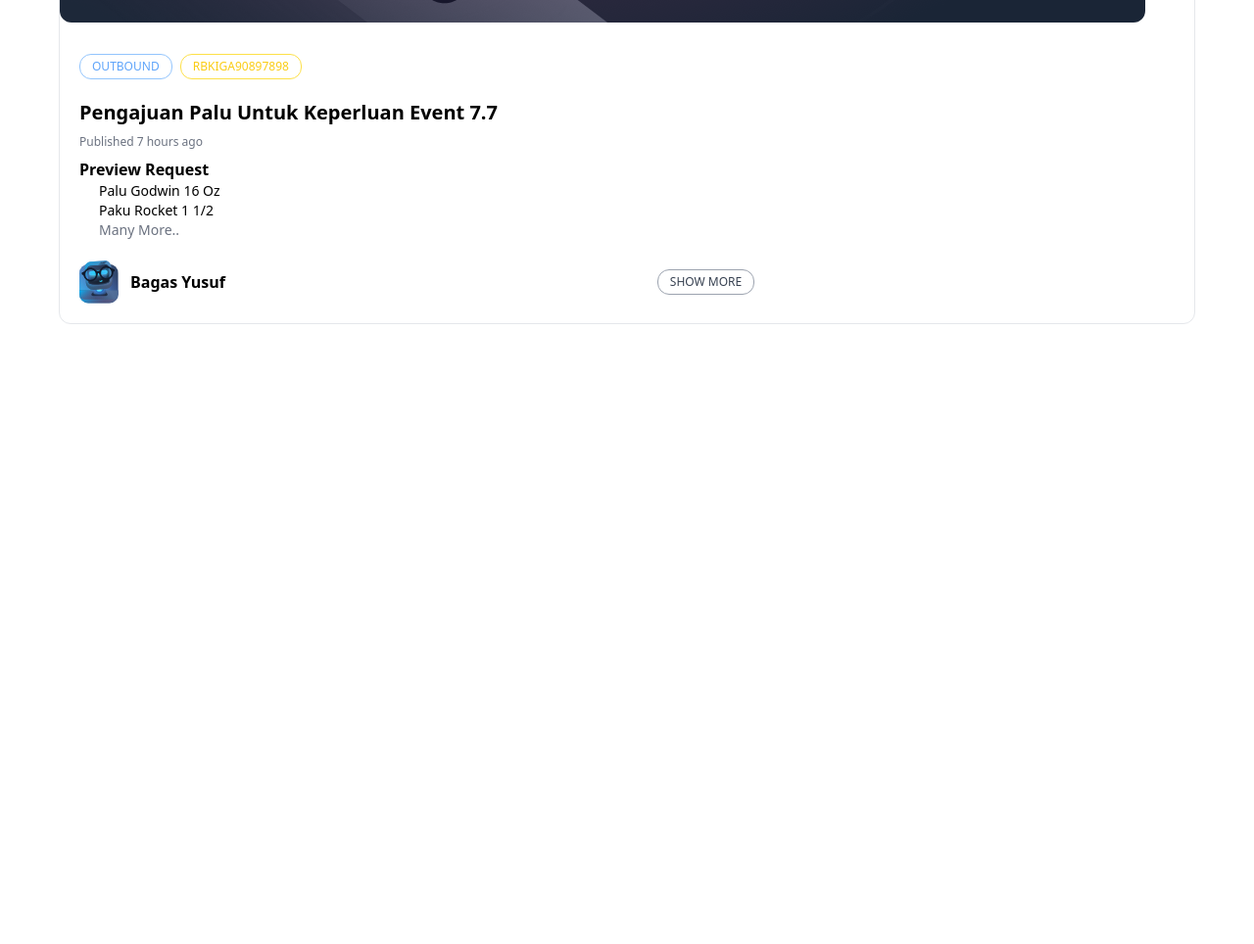
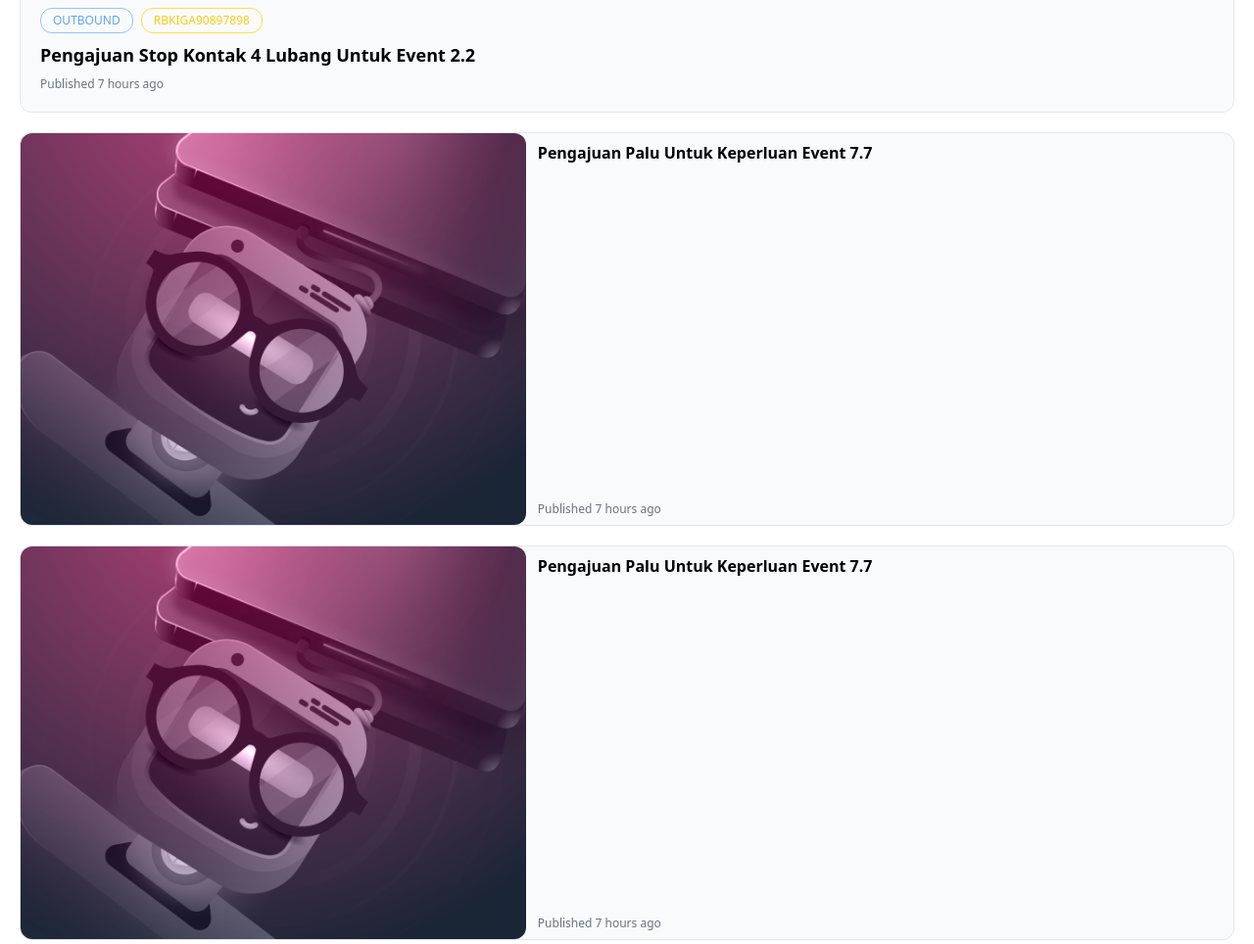
Before and after one commit to bagasysf/sampe-mana, a plain HTML site: page index.html in a window 1280 px wide. Shown: the part 1100-2064 px from the top of the page at 98% size. Before the commit the page ends 1499 px from the top, so only its background shows below. Drawn offline with nearby package versions, Linux system fonts and the light colour scheme.

Commit message:
complete make a index page

```diff
--- a/index.html
+++ b/index.html
@@ -10,9 +10,9 @@
     <title>Document</title>
 </head>
 <body>
-    <section class="px-6 py-8 py-5">
+    <section class="px-5 py-3">
         <!--Navbar Section-->
-        <nav class="flex justify-between items-center py-2 border border-gray-200">
+        <nav class="flex justify-between items-center py-2">
 
             <!--Logo Navbar-->
             <div>
@@ -81,7 +81,7 @@
         <!--End Navbar Section-->
 
         <!--Header Section-->
-        <header class="border border-gray-200 py-6 space-y-6">
+        <header class="py-6 space-y-6">
             <h1 class="text-3xl text-center">Latest <span class="text-blue-500">Sampe Mana</span> Requests</h1>
 
             <!--Dropdown Category-->
@@ -107,54 +107,32 @@
         <!--End Header Section-->
 
         <!--Main Section-->
-        <main class="py-1">
+        <main class="py-6 space-y-5">
 
             <!--Featured Card Request-->
-            <div class="grid grid-cols-8 my-8 bg-gray-50 border border-gray-200 bg-white rounded-xl mx-9">
+            <div class="bg-gray-50 border border-gray-200 rounded-xl">
                 <!--Image Request-->
-                <div class="col-span-8">
+                <div>
                     <img src="./img/illustration-1.png" alt="" class="rounded-xl">
                 </div>
                 <!--Image Request End-->
 
                 <!--Preview Request-->
-                <div class="px-5 col-span-8 py-5">
+                <div class="p-5">
                     <!--Detail Request-->
-                    <div class="col-span-8 space-y-2">
+                    <div class="space-y-2">
                         <div class="space-x-1">
-                            <div class="uppercase border rounded-xl inline-flex px-3 py-1 text-xs border-blue-300 text-blue-400 my-3">
+                            <div class="inline-flex uppercase border border-blue-300 rounded-xl px-3 py-1 text-xs text-blue-400">
                                 <span>Outbound</span>
                             </div>
-                            <div class="uppercase border rounded-xl inline-flex px-3 py-1 text-xs border-yellow-300 text-yellow-400 my-3">
+                            <div class="inline-flex uppercase border border-yellow-300 rounded-xl px-3 py-1 text-xs text-yellow-400">
                                 <span>RBKIGA90897898</span>
                             </div>
                         </div>
-                        <h1 class="text-xl font-semibold">Pengajuan Palu Untuk Keperluan Event 7.7</h1>
+                        <h1 class="text-lg font-semibold">Pengajuan Stop Kontak 4 Lubang Untuk Event 2.2</h1>
                         <div class="text-xs text-gray-500"><span>Published <time>7 hours ago</time></span></div>
-                        <div class="text-base font-light">
-                            <div class="font-semibold">Preview Request</div>
-                            <ul class="pl-5 text-sm">
-                                <li class="truncate"><span>Palu</span> <span>Godwin</span> <span>16 Oz</span></li>
-                                <li class="truncate"><span>Paku</span> <span>Rocket</span> <span>1 1/2</span></li>
-                                <li class="truncate text-gray-500"><span>Many More..</span></li>
-                            </ul>
-                        </div>
                     </div>
                     <!--End Detail Request-->
-
-                    <!--Author Section-->
-                    <div class="flex justify-between pt-5">
-                        <div class="col-span-1">
-                            <img src="./img/lary-avatar.svg" class="w-10" alt="">
-                        </div>
-                        <div class="col-span-3 text-base font-semibold self-center px-3">
-                            <span>Bagas Yusuf</span>
-                        </div>
-                        <div class="col-span-3 uppercase self-center border m-auto py-1 rounded-xl text-xs px-3 text-gray-700 border-gray-400">
-                            <a href="#">Show More</a>
-                        </div>
-                    </div>
-                    <!--End Author Section-->
 
                 </div>
                 <!--End Preview Request-->
@@ -162,8 +140,94 @@
             </div>
             <!--End Featured Card-->
 
+            <!--Request Card Request-->
+            <div class="grid grid-cols-12 bg-gray-50 border border-gray-200 rounded-xl">
+                <!--Image Request-->
+                <div class="col-span-5">
+                    <img src="./img/illustration-1.png" alt="" class="rounded-xl">
+
+                </div>
+                <!--Image Request End-->
+
+                <!--Preview Request-->
+                <div class="col-span-7 px-3 py-2">
+                    <!--Detail Request-->
+                    <div class="flex flex-col h-full justify-between">
+                        <h1 class="text-base font-semibold">Pengajuan Palu Untuk Keperluan Event 7.7</h1>
+                        <div class="text-xs text-gray-500"><span>Published <time>7 hours ago</time></span></div>
+                    </div>
+                    <!--End Detail Request-->
+
+                </div>
+                <!--End Preview Request-->
+
+            </div>
+            <!--End Request Card-->
+
+            <!--Request Card Request-->
+            <div class="grid grid-cols-12 bg-gray-50 border border-gray-200 rounded-xl">
+                <!--Image Request-->
+                <div class="col-span-5">
+                    <img src="./img/illustration-1.png" alt="" class="rounded-xl">
+
+                </div>
+                <!--Image Request End-->
+
+                <!--Preview Request-->
+                <div class="col-span-7 px-3 py-2">
+                    <!--Detail Request-->
+                    <div class="flex flex-col h-full justify-between">
+                        <h1 class="text-base font-semibold">Pengajuan Palu Untuk Keperluan Event 7.7</h1>
+                        <div class="text-xs text-gray-500"><span>Published <time>7 hours ago</time></span></div>
+                    </div>
+                    <!--End Detail Request-->
+
+                </div>
+                <!--End Preview Request-->
+
+            </div>
+            <!--End Request Card-->
+
+            <!--Request Card Request-->
+            <div class="grid grid-cols-12 bg-gray-50 border border-gray-200 rounded-xl">
+                <!--Image Request-->
+                <div class="col-span-5">
+                    <img src="./img/illustration-1.png" alt="" class="rounded-xl">
+
+                </div>
+                <!--Image Request End-->
+
+                <!--Preview Request-->
+                <div class="col-span-7 px-3 py-2">
+                    <!--Detail Request-->
+                    <div class="flex flex-col h-full justify-between">
+                        <h1 class="text-base font-semibold">Pengajuan Palu Untuk Keperluan Event 7.7</h1>
+                        <div class="text-xs text-gray-500"><span>Published <time>7 hours ago</time></span></div>
+                    </div>
+                    <!--End Detail Request-->
+
+                </div>
+                <!--End Preview Request-->
+
+            </div>
+            <!--End Request Card-->
+
         </main>
         <!--End Section-->
+
+        <footer class="py-6 space-y-5">
+            <h1 class="text-2xl text-center">Want to make use <span class="font-semibold text-blue-500">better?</span> Yea, you can give us your <span class="font-semibold text-blue-500">suggestion</span></h1>
+            <form action="#" class="flex justify-center flex-col px-8 space-y-3 pb-5">
+                <input class="text-center border border-gray-300 rounded-full w-full py-2" type="text" placeholder="Write your suggestion here">
+                <button class="text-center text-white font-semibold uppercase bg-blue-500 rounded-full w-full py-2" type="text">Send</button>
+            </form>
+            <h1 class="text-4xl text-blue-500 font-semibold text-center">Samana</h1>
+            <p class="text-center">We try to make everything is full of transparency, we hope everyone will know the process of request itself. And there is no bad thoughts again. May <span class="font-semibold">Allah</span> make it easy</p>
+            <div class="pt-3">
+                <hr>
+                <p class="text-gray-500 text-center pt-3">© Samana 2022. All rights reserved. </p>
+            </div>
+        </footer>
 
     </section>
     <script>
```
